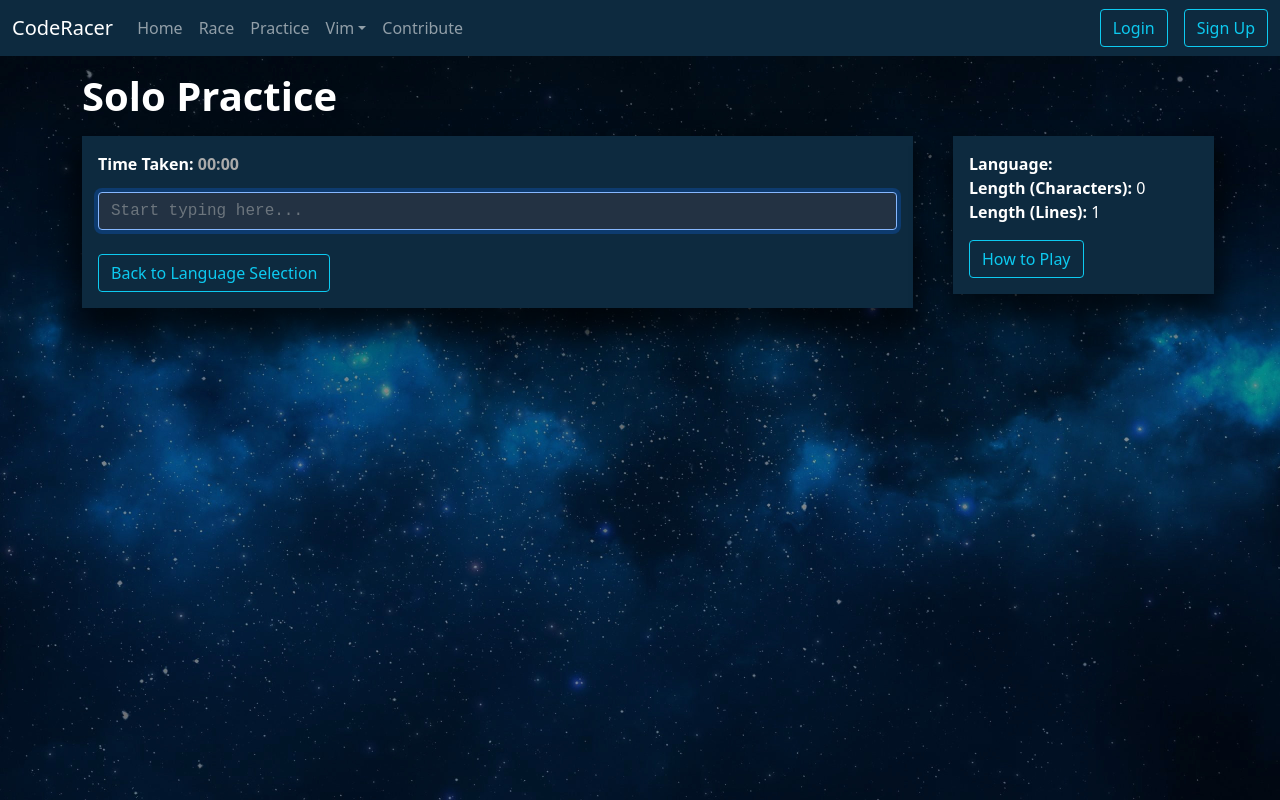
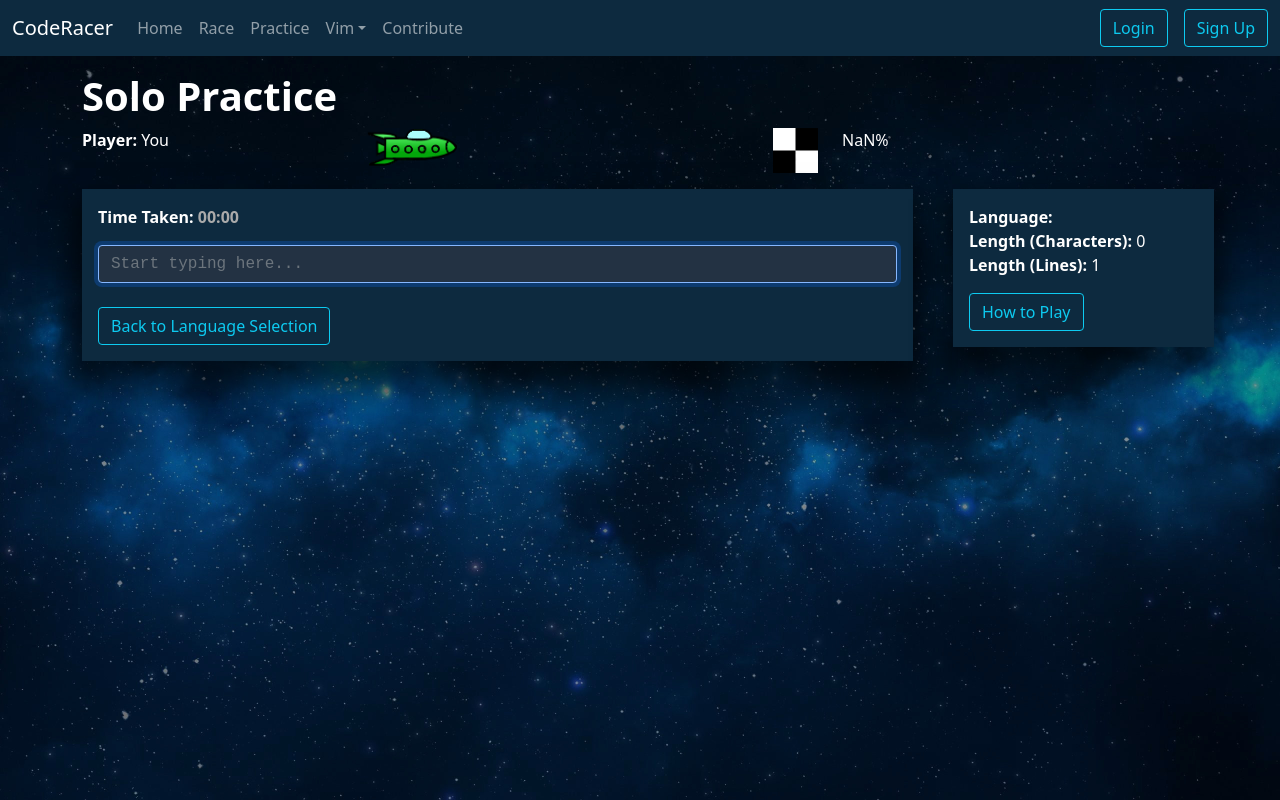
Before and after one commit to Graphcalibur/kfc-orbital-2021, a React (Create React App) app in the folder client/: page /solotyping/1 in a window 1280 px wide. Built offline with nearby package versions, Linux system fonts and the light colour scheme; no server answers.

Commit message:
Added Player State rocket to Solo Typing page

```diff
--- a/client/src/pages/Typing/HelperFunctions.jsx
+++ b/client/src/pages/Typing/HelperFunctions.jsx
@@ -35,7 +35,7 @@ export const handleSubmitGeneric = (event, state) => {
         curr_input: "",
         first_wrong: 0,
         curr_line_num: curr_line_num + 1,
-        typing: curr_line_num < code.length - 1
+        typing: curr_line_num < code.length - 1,
       };
     }
   }
@@ -67,3 +67,16 @@ export const handleInputChangeGeneric = (new_input, state, startTyping) => {
     curr_input: new_input,
   };
 };
+
+/* Calculates progress of a player in % */
+export const getPlayerProgress = (code, player_state) => {
+  const line_no = player_state["line_no"];
+  if (line_no >= code.length) return 100;
+
+  let curr_len = getFirstWrong(code[line_no], player_state["current_line"]);
+  for (let i = 0; i < line_no; i++) {
+    curr_len += code[i].trim().length;
+  }
+
+  return Math.round((curr_len * 100) / getCodeLength(code));
+};
--- a/client/src/pages/Typing/Race.jsx
+++ b/client/src/pages/Typing/Race.jsx
@@ -3,8 +3,8 @@ import React, { Component } from "react";
 import PlayerState from "./components/PlayerState";
 import Typing from "./components/Typing";
 import {
-  getFirstWrong,
   getCodeLength,
+  getPlayerProgress,
   handleSubmitGeneric,
   handleInputChangeGeneric,
 } from "./HelperFunctions";
@@ -159,20 +159,6 @@ class Race extends Component {
     this.sendPlayerState();
   };
 
-  /* Calculates progress of a player in % */
-  getPlayerProgress = (player_state) => {
-    const { code } = this.state;
-    const line_no = player_state["line_no"];
-    if (line_no >= code.length) return 100;
-
-    let curr_len = getFirstWrong(code[line_no], player_state["current_line"]);
-    for (let i = 0; i < line_no; i++) {
-      curr_len += code[i].trim().length;
-    }
-
-    return Math.round((curr_len * 100) / getCodeLength(code));
-  };
-
   /* Decide which text to render above the main typing container
   Game Ended --> Players' Scores
   Game In Progress --> Players' Progress
@@ -209,7 +195,7 @@ class Race extends Component {
             <PlayerState
               player={state["user"]["username"]}
               is_curr={state["user"]["username"] === this.state.curr_player}
-              progress={this.getPlayerProgress(state)}
+              progress={getPlayerProgress(this.state.code, state)}
               score={0}
               ended={game_ended}
               color={(i + rand_num) % 6}
--- a/client/src/pages/Typing/SoloTyping.jsx
+++ b/client/src/pages/Typing/SoloTyping.jsx
@@ -1,9 +1,11 @@
 import React, { Component } from "react";
 import { withRouter } from "react-router-dom";
+import PlayerState from "./components/PlayerState";
 
 import Typing from "./components/Typing";
 import {
   getCodeLength,
+  getPlayerProgress,
   handleSubmitGeneric,
   handleInputChangeGeneric,
 } from "./HelperFunctions";
@@ -26,6 +28,8 @@ class SoloTyping extends Component {
     start_time: 0,
     elapsed_time: 0,
     timer: null,
+
+    rand_num: Math.floor(Math.random() * 6),
   };
 
   componentDidMount() {
@@ -140,6 +144,23 @@ class SoloTyping extends Component {
     );
   };
 
+  getTopText = (ended) => {
+    const score = ended ? this.getWPM() : 0;
+    return (
+      <PlayerState
+        player="You"
+        is_curr={false}
+        progress={getPlayerProgress(this.state.code, {
+          line_no: this.state.curr_line_num,
+          current_line: this.state.curr_input,
+        })}
+        score={score}
+        ended={ended}
+        color={this.state.rand_num}
+      />
+    );
+  };
+
   render() {
     const ended = this.state.started && !this.state.typing;
 
@@ -162,7 +183,7 @@ class SoloTyping extends Component {
         wpm={this.getWPM()}
         accuracy={this.getAccuracy()}
         code_length={getCodeLength(this.state.code)}
-        getTopText={() => <span></span>}
+        getTopText={this.getTopText}
         reset={this.reset}
         getCode={this.getCode}
         backToWaiting={() => null}
```
